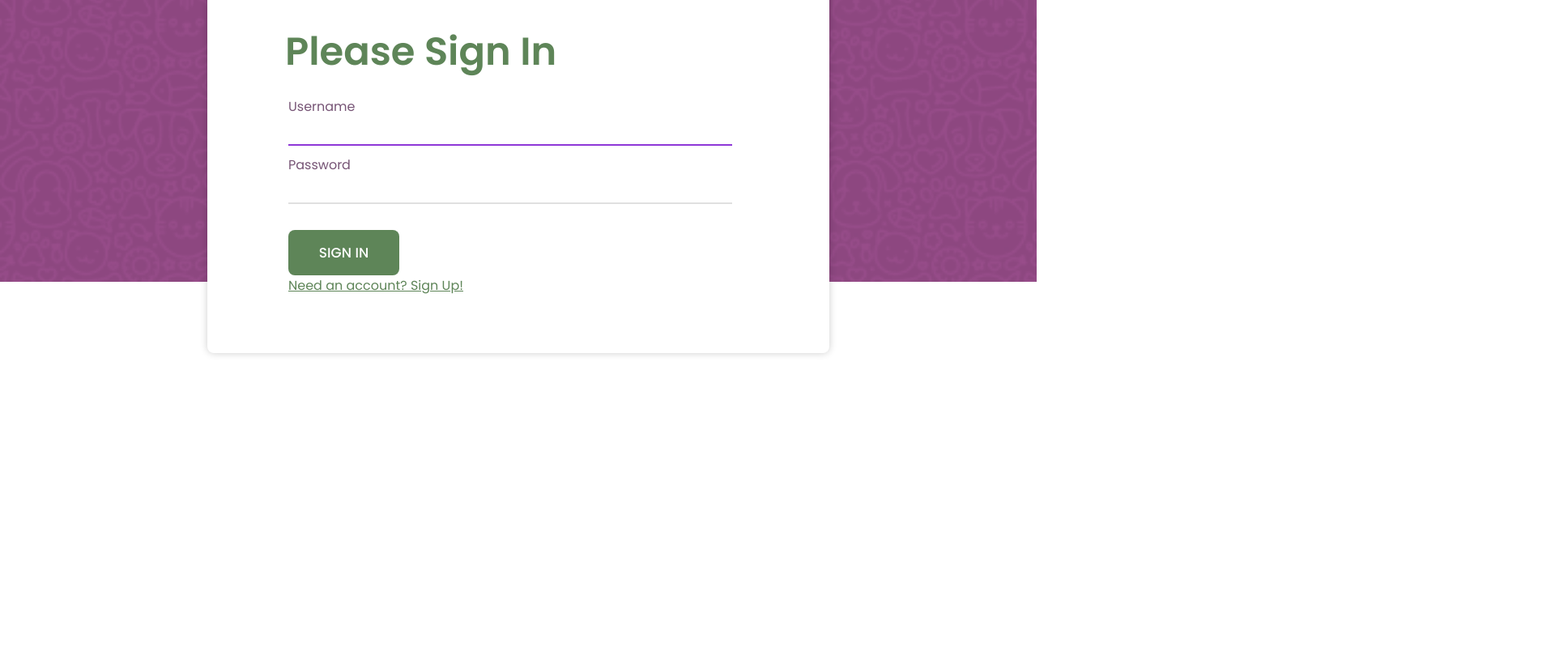
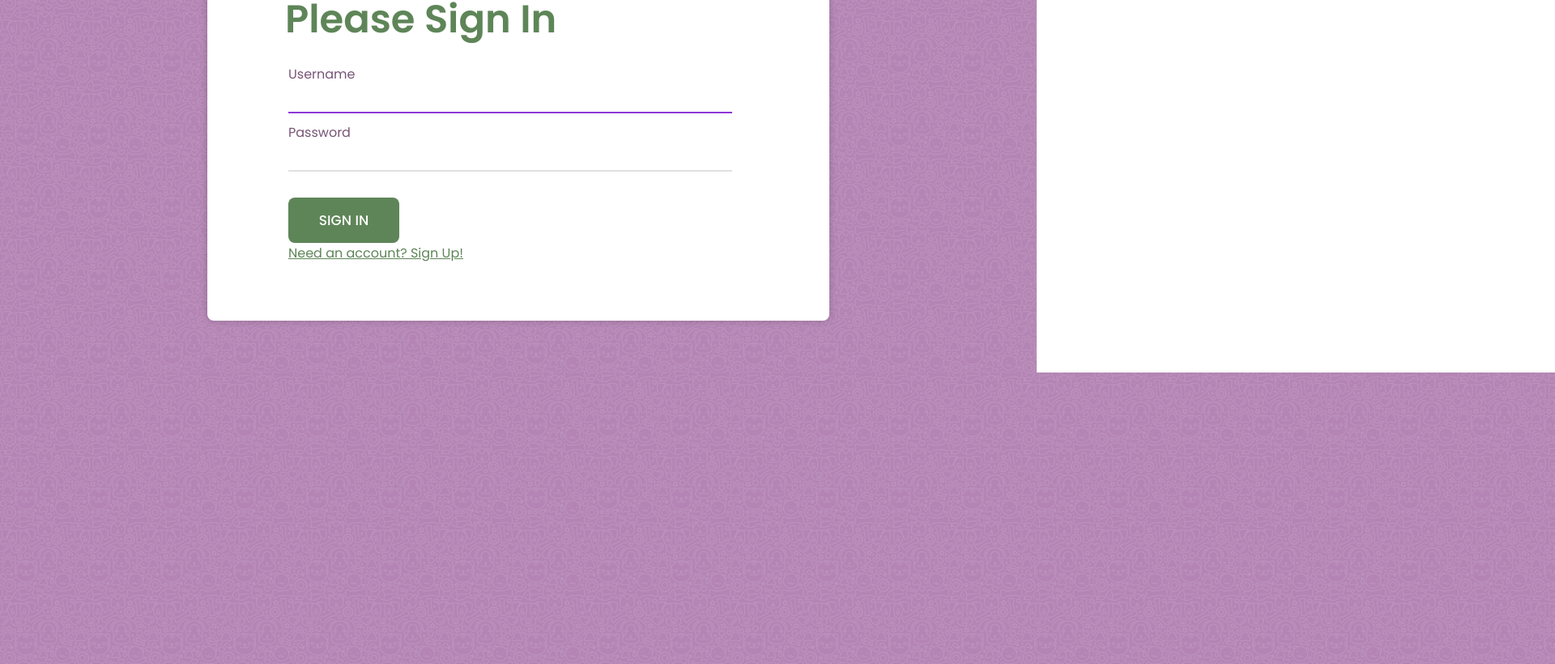
Before and after one commit to jaysmith413/animal-shelter, a Vue app in the folder vue/: page /login in a window 1280 px wide. Shown: the part 259-1079 px from the top of the page at 81% size, 1920 px wide, since content can reach past the window. Before the commit the page ends 800 px from the top, so only its background shows below. Built offline with nearby package versions, Linux system fonts and the light colour scheme.

Commit message:
background styling for login, home, and application

```diff
--- a/vue/src/App.vue
+++ b/vue/src/App.vue
@@ -45,6 +45,7 @@ body {
 
 #app{
   margin: 0;
+  background-image: url(img/1e4982cd-3f91-42c0-92d3-4f50f42496cb.png);
 }
 
 #nav{
--- a/vue/src/components/VolunteerApplication.vue
+++ b/vue/src/components/VolunteerApplication.vue
@@ -1,8 +1,8 @@
 <template>
 <div class="application-container">
-  <div class="image-container">
+  <!-- <div class="image-container">
     <img src="../img/green-cartoon-animal-header.png" alt="Purple Cartoon Animals Header" class="image-container">
-  </div>
+  </div> -->
   <div class="container" style="margin-bottom: 64px;">
    <div class="text">
       Volunteer Application
@@ -229,7 +229,7 @@ body{
   font-family: 'Poppins', sans-serif;
 }
 
-.image-container {
+/* .image-container {
   display: inline-block;
   position: relative;
   line-height: 0;
@@ -250,7 +250,7 @@ body{
   -webkit-filter:    grayscale(100%) hue-rotate(0deg) invert(0%) opacity(100%) saturate(100%) sepia(0%);
           filter:    grayscale(100%) hue-rotate(0deg) invert(0%) opacity(100%) saturate(100%) sepia(0%);
   mix-blend-mode: none;
-}
+} */
 
 .application-container {
   display: flex;
@@ -259,6 +259,7 @@ body{
   justify-content: center;
   min-height: 100vh;
   font-family: 'Poppins', sans-serif;
+  background-image: url(../img/1e4982cd-3f91-42c0-92d3-4f50f42496cb.png);
 }
 
 .image-container {
@@ -282,7 +283,7 @@ img {
   box-shadow: 0px 0px 10px rgba(0, 0, 0, 0.2);
   border-radius: 8px;
   margin: 0 auto;
-  margin-top: -400px; /* Adjust this value to control the vertical position of the form */
+  margin-top: 60px; /* Adjust this value to control the vertical position of the form */
   z-index: 1;
 }
 
--- a/vue/src/views/Home.vue
+++ b/vue/src/views/Home.vue
@@ -69,6 +69,7 @@ h1{
   font-size: 50px;
   color: #5E8558;
   margin: 0;
+  margin-top: 10px;
 }
 
 table{
@@ -100,7 +101,7 @@ img{
   flex-direction: column;
   border-radius: 25px;
   background-color: #ffffff;
-  text-align: center;
+  text-align: left;
   table-layout: fixed;
   word-wrap: break-word;
   height: auto;
@@ -117,6 +118,7 @@ td{
   font-weight: bold;
   color: #5E8558;
   font-family: "Poppins", sans-serif;
+  text-decoration: underline;
 }
 
 
--- a/vue/src/views/Login.vue
+++ b/vue/src/views/Login.vue
@@ -1,9 +1,9 @@
 <template>
   <div id="login">
     <div class="application-container">
-      <div class="image-container">
+      <!-- <div class="image-container">
         <img src="../img/green-cartoon-animal-header.png" alt="Purple Cartoon Animals Header" class="image-container">
-      </div>
+      </div> -->
       <div class="container" style="margin-bottom: 64px;">
         <div class="text">
           Please Sign In
@@ -37,6 +37,16 @@
           </div>
         </form>
       </div>
+    </div>
+    <div class="empty">
+      <img src="../img/1e4982cd-3f91-42c0-92d3-4f50f42496cb.png" alt="nonstretch">
+      <img src="../img/1e4982cd-3f91-42c0-92d3-4f50f42496cb.png" alt="2">
+      <img src="../img/1e4982cd-3f91-42c0-92d3-4f50f42496cb.png" alt="3">
+    </div>
+    <div class="empty">
+      <img src="../img/1e4982cd-3f91-42c0-92d3-4f50f42496cb.png" alt="nonstretch">
+      <img src="../img/1e4982cd-3f91-42c0-92d3-4f50f42496cb.png" alt="2">
+      <img src="../img/1e4982cd-3f91-42c0-92d3-4f50f42496cb.png" alt="3">
     </div>
   </div>
 </template>
@@ -109,9 +119,10 @@ body{
   min-height: 100vh;
   padding: 10px;
   font-family: 'Poppins', sans-serif;
+  background-image: url(../img/1e4982cd-3f91-42c0-92d3-4f50f42496cb.png);
 }
 
-.image-container {
+/* .image-container {
   display: inline-block;
   position: relative;
   line-height: 0;
@@ -132,7 +143,7 @@ body{
   -webkit-filter:    grayscale(100%) hue-rotate(0deg) invert(0%) opacity(100%) saturate(100%) sepia(0%);
           filter:    grayscale(100%) hue-rotate(0deg) invert(0%) opacity(100%) saturate(100%) sepia(0%);
   mix-blend-mode: none;
-}
+} */
 
 .application-container {
   display: flex;
@@ -141,17 +152,23 @@ body{
   justify-content: center;
 }
 
-.image-container {
+/* .image-container {
   width: 100%;
   max-height: 500px;
   overflow: hidden;
   position: relative;
+} */
+
+.empty{
+  display: flex;
+  flex-direction: row;
 }
 
-img {
-  width: 100%;
-  height: 500px;
-  object-fit: cover;
+img{
+  background-repeat: repeat-y;
+  width: auto;
+  display: flex;
+  flex-direction: row;
 }
 
 .container {
@@ -162,7 +179,7 @@ img {
   box-shadow: 0px 0px 10px rgba(0, 0, 0, 0.2);
   border-radius: 8px;
   margin: 0 auto;
-  margin-top: -400px; /* Adjust this value to control the vertical position of the form */
+  margin-top: 60px; /* Adjust this value to control the vertical position of the form */
   z-index: 1;
 }
 
@@ -316,7 +333,7 @@ button .input-data input{
     max-width: 85%;
     width: 85%;
     padding: 40px 16px 48px 16px;
-    margin-top: -450px;
+
     z-index: 1;
   }
 
```
